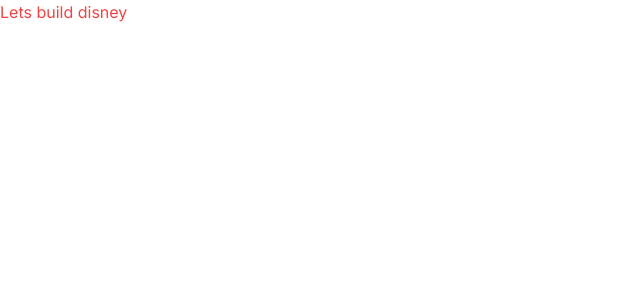
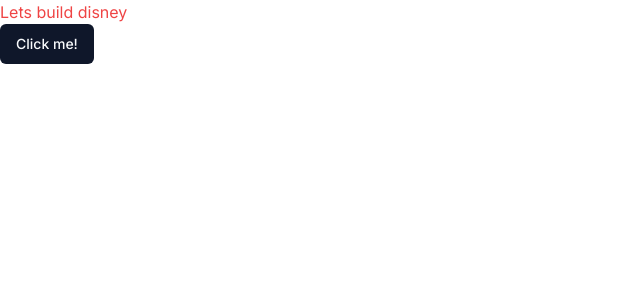
Before and after one commit to Geneticanomaly/disney-clone, a Next.js app: page / in a window 1280 px wide. Shown: the top 300 px of the page, without its empty margins (0-640 px from the left). Built offline with nearby package versions, Linux system fonts and the light colour scheme.

Commit message:
shadcn/ui and tailwind integration bug fixed.

```diff
--- a/app/globals.css
+++ b/app/globals.css
@@ -1,6 +1,70 @@
 @tailwind base;
 @tailwind components;
 @tailwind utilities;
+
+@layer base {
+    :root {
+        --background: 0 0% 100%;
+        --foreground: 222.2 84% 4.9%;
+
+        --card: 0 0% 100%;
+        --card-foreground: 222.2 84% 4.9%;
+
+        --popover: 0 0% 100%;
+        --popover-foreground: 222.2 84% 4.9%;
+
+        --primary: 222.2 47.4% 11.2%;
+        --primary-foreground: 210 40% 98%;
+
+        --secondary: 210 40% 96.1%;
+        --secondary-foreground: 222.2 47.4% 11.2%;
+
+        --muted: 210 40% 96.1%;
+        --muted-foreground: 215.4 16.3% 46.9%;
+
+        --accent: 210 40% 96.1%;
+        --accent-foreground: 222.2 47.4% 11.2%;
+
+        --destructive: 0 84.2% 60.2%;
+        --destructive-foreground: 210 40% 98%;
+
+        --border: 214.3 31.8% 91.4%;
+        --input: 214.3 31.8% 91.4%;
+        --ring: 222.2 84% 4.9%;
+
+        --radius: 0.5rem;
+    }
+
+    .dark {
+        --background: 222.2 84% 4.9%;
+        --foreground: 210 40% 98%;
+
+        --card: 222.2 84% 4.9%;
+        --card-foreground: 210 40% 98%;
+
+        --popover: 222.2 84% 4.9%;
+        --popover-foreground: 210 40% 98%;
+
+        --primary: 210 40% 98%;
+        --primary-foreground: 222.2 47.4% 11.2%;
+
+        --secondary: 217.2 32.6% 17.5%;
+        --secondary-foreground: 210 40% 98%;
+
+        --muted: 217.2 32.6% 17.5%;
+        --muted-foreground: 215 20.2% 65.1%;
+
+        --accent: 217.2 32.6% 17.5%;
+        --accent-foreground: 210 40% 98%;
+
+        --destructive: 0 62.8% 30.6%;
+        --destructive-foreground: 210 40% 98%;
+
+        --border: 217.2 32.6% 17.5%;
+        --input: 217.2 32.6% 17.5%;
+        --ring: 212.7 26.8% 83.9%;
+    }
+}
 
 @layer base {
     * {
--- a/app/page.tsx
+++ b/app/page.tsx
@@ -1,9 +1,11 @@
+import {Button} from '@/components/ui/button';
 import Image from 'next/image';
 
 export default function Home() {
     return (
         <main className="min-h-dvh">
             <h1 className="text-red-500">Lets build disney</h1>
+            <Button>Click me!</Button>
         </main>
     );
 }
--- /dev/null
+++ b/components/ui/button.tsx
@@ -0,0 +1,50 @@
+import * as React from 'react';
+import {Slot} from '@radix-ui/react-slot';
+import {cva, type VariantProps} from 'class-variance-authority';
+
+import {cn} from '@/lib/utils';
+
+const buttonVariants = cva(
+    'inline-flex items-center justify-center whitespace-nowrap rounded-md text-sm font-medium ring-offset-background transition-colors focus-visible:outline-none focus-visible:ring-2 focus-visible:ring-ring focus-visible:ring-offset-2 disabled:pointer-events-none disabled:opacity-50',
+    {
+        variants: {
+            variant: {
+                default: 'bg-primary text-primary-foreground hover:bg-primary/90',
+                destructive: 'bg-destructive text-destructive-foreground hover:bg-destructive/90',
+                outline:
+                    'border border-input bg-background hover:bg-accent hover:text-accent-foreground',
+                secondary: 'bg-secondary text-secondary-foreground hover:bg-secondary/80',
+                ghost: 'hover:bg-accent hover:text-accent-foreground',
+                link: 'text-primary underline-offset-4 hover:underline',
+            },
+            size: {
+                default: 'h-10 px-4 py-2',
+                sm: 'h-9 rounded-md px-3',
+                lg: 'h-11 rounded-md px-8',
+                icon: 'h-10 w-10',
+            },
+        },
+        defaultVariants: {
+            variant: 'default',
+            size: 'default',
+        },
+    }
+);
+
+export interface ButtonProps
+    extends React.ButtonHTMLAttributes<HTMLButtonElement>,
+        VariantProps<typeof buttonVariants> {
+    asChild?: boolean;
+}
+
+const Button = React.forwardRef<HTMLButtonElement, ButtonProps>(
+    ({className, variant, size, asChild = false, ...props}, ref) => {
+        const Comp = asChild ? Slot : 'button';
+        return (
+            <Comp className={cn(buttonVariants({variant, size, className}))} ref={ref} {...props} />
+        );
+    }
+);
+Button.displayName = 'Button';
+
+export {Button, buttonVariants};
--- a/package.json
+++ b/package.json
@@ -9,6 +9,7 @@
     "lint": "next lint"
   },
   "dependencies": {
+    "@radix-ui/react-slot": "^1.0.2",
     "class-variance-authority": "^0.7.0",
     "clsx": "^2.1.0",
     "lucide-react": "^0.306.0",
```
Also changed, not shown: tailwind.config.ts (+38 -38 lines), components.json, 1 other file (tests, documents, lock files or other folders).
